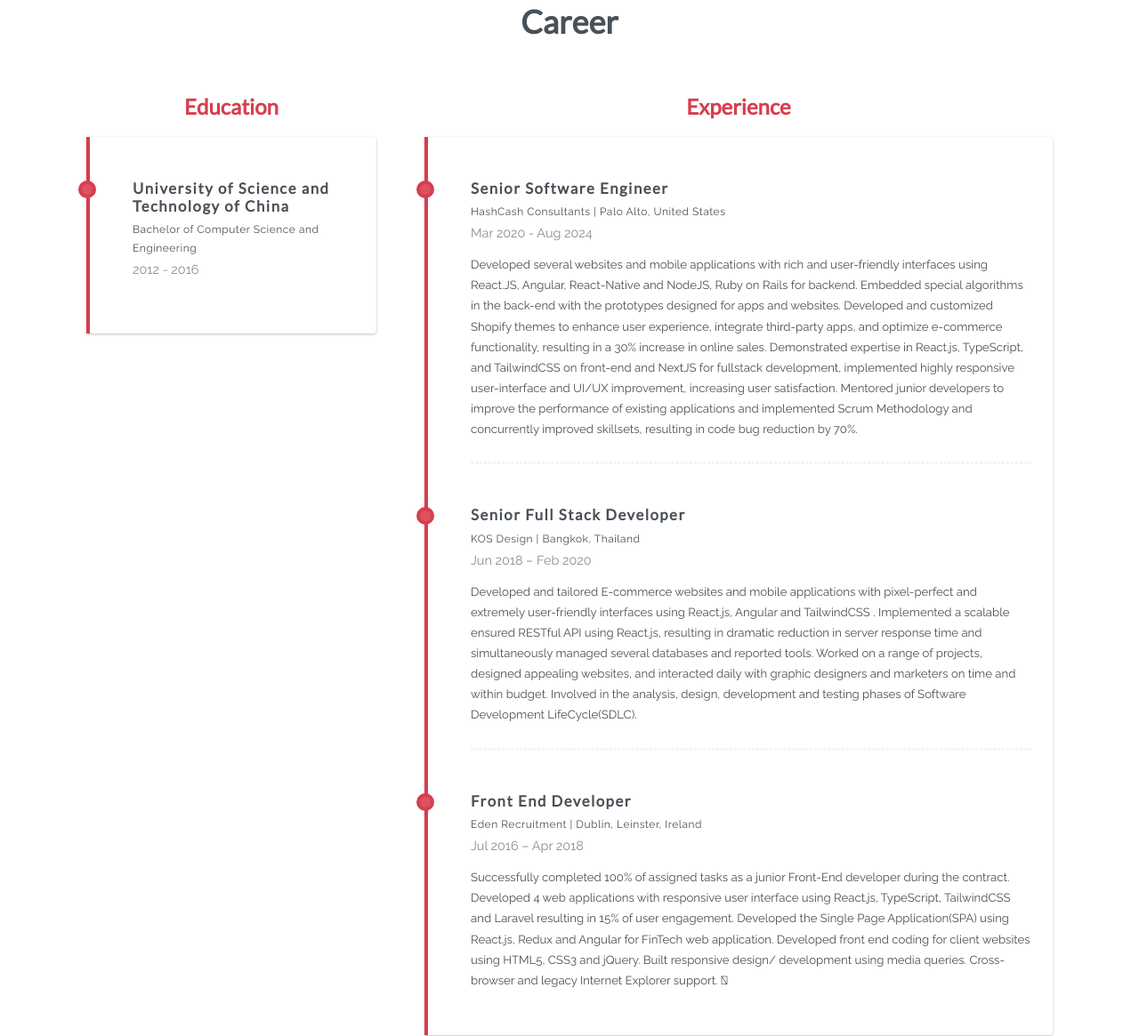
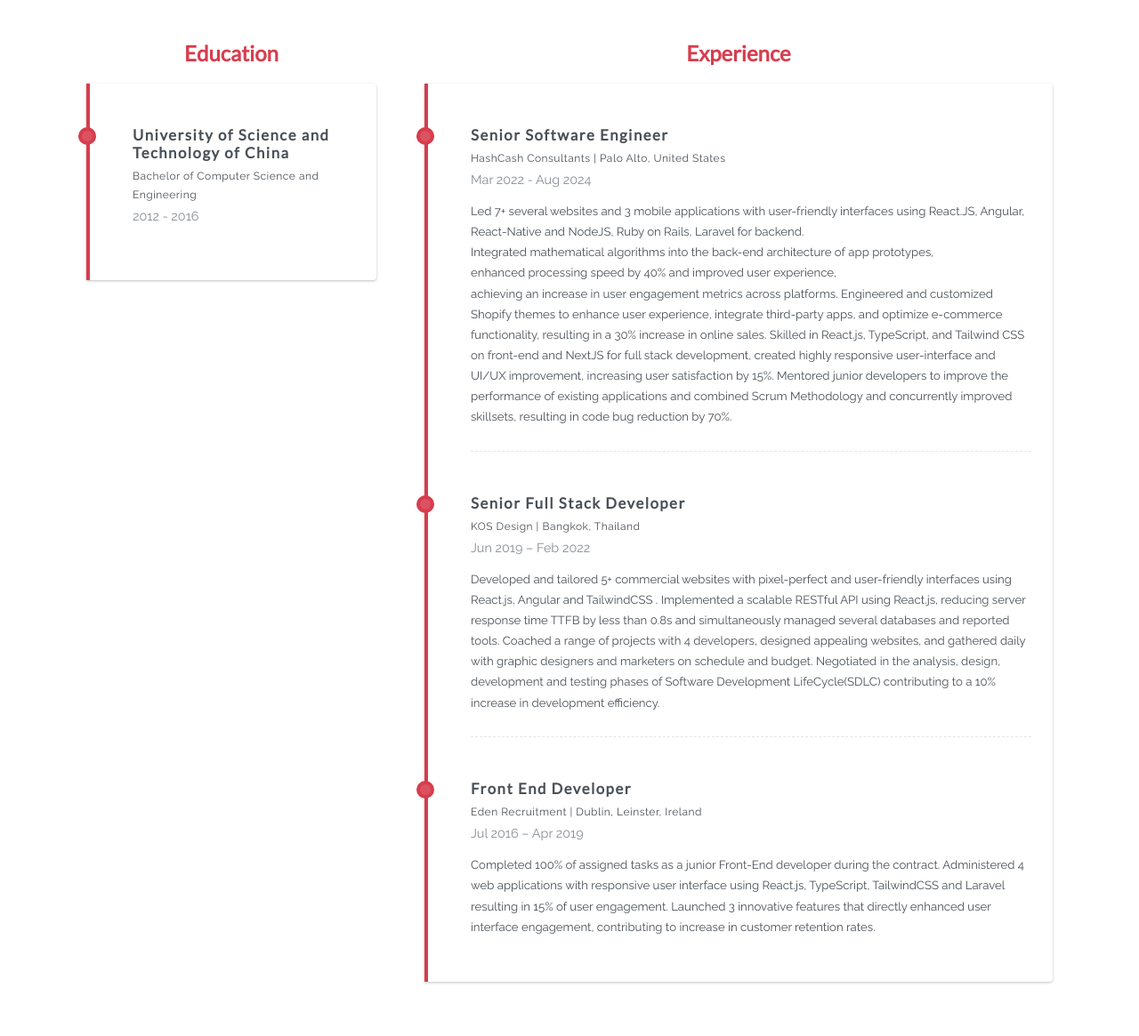
Before and after one commit to lumseed/lumseed.github.io, a plain HTML site: page index.html in a window 1280 px wide. Shown: the part 1369-2534 px from the top of the page at 89% size. Drawn offline with Linux system fonts and the light colour scheme.

Commit message:
upgraded summary

```diff
--- a/index.html
+++ b/index.html
@@ -269,7 +269,8 @@
                             <div class="paper-clip"></div>
                             <h2>About me</h2>
                             <div class="body-card-text">
-                                Demonstrated history of excellence with over 8 years of experience in designing, building, and implementing web and mobile applications throughout multiple positions with several companies with a focus on Full Stack Development and Engineering. Spearheaded the development of scalable and efficient web and mobile applications with rich and user-friendly interfaces as an innovative problem-solver, designer, and coder with excellent time and project management skills. Implemented modern technologies to build and deploy web and mobile applications, resulting in increased user engagement and user experience. Familiar with project management and team communication tools like Jira and Slack, and Git for version control.
+                                Demonstrated history of excellence with over 8 years of experience in designing, building, and implementing web and mobile applications throughout multiple positions with 3 companies with a focus on Full Stack Development and Engineering.
+Spearheaded the development of scalable and efficient web applications as a designer, and coder with excellent time managing. Implemented modern technologies to build and deploy web and mobile applications, resulting in increased user engagement and user experience. Familiar with project management and team communication tools like Jira and Slack, and Git for version control.
                             </div>
                         </div>
                     </div>
@@ -317,15 +318,16 @@
                                     <div class="event-headline">
                                         <h3 class="event-title">Senior Software Engineer</h3>
                                         <p class="event-sub-title">HashCash Consultants | Palo Alto, United States</p>
-                                        <p class="event-when"> Mar 2020 - Aug 2024 </p>
+                                        <p class="event-when"> Mar 2022 - Aug 2024 </p>
                                     </div>
                                     <div class="event-body">
                                         <p>
-                                            Developed several websites and mobile applications with rich and user-friendly interfaces using React.JS, Angular, React-Native and NodeJS, Ruby on Rails for backend.
-Embedded special algorithms in the back-end with the prototypes designed for apps and websites.
-Developed and customized Shopify themes to enhance user experience, integrate third-party apps, and optimize e-commerce functionality, resulting in a 30% increase in online sales.
-Demonstrated expertise in React.js, TypeScript, and TailwindCSS on front-end and NextJS for fullstack development, implemented highly responsive user-interface and UI/UX improvement, increasing user satisfaction.
-Mentored junior developers to improve the performance of existing applications and implemented Scrum Methodology and concurrently improved skillsets, resulting in code bug reduction by 70%.
+                                            Led 7+ several websites and 3 mobile applications with user-friendly interfaces using React.JS, Angular, React-Native and NodeJS, Ruby on Rails, Laravel for backend.
+Integrated mathematical algorithms into the back-end architecture of app prototypes, enhanced processing speed by 40% and improved user experience, achieving an increase in user engagement metrics across platforms.
+Engineered and customized Shopify themes to enhance user experience, integrate third-party apps, and optimize e-commerce functionality, resulting in a 30% increase in online sales.
+Skilled in React.js, TypeScript, and Tailwind CSS on front-end and NextJS for full stack development, created highly responsive user-interface and UI/UX improvement, increasing user satisfaction by 15%.
+Mentored junior developers to improve the performance of existing applications and combined Scrum Methodology and concurrently improved skillsets, resulting in code bug reduction by 70%.
+
                                         </p>
                                     </div>
                                 </li>
@@ -333,15 +335,14 @@ Mentored junior developers to improve the performance of existing applications a
                                     <div class="event-headline">
                                         <h3 class="event-title">Senior Full Stack Developer</h3>
                                         <p class="event-sub-title">KOS Design | Bangkok, Thailand</p>
-                                        <p class="event-when"> Jun 2018 – Feb 2020 </p>
+                                        <p class="event-when"> Jun 2019 – Feb 2022 </p>
                                     </div>
                                     <div class="event-body">
                                         <p>
-                                            Developed and tailored E-commerce websites and mobile applications with pixel-perfect and extremely user-friendly interfaces using React.js, Angular and TailwindCSS .
-Implemented a scalable ensured RESTful API using React.js, resulting in dramatic reduction in server response time and simultaneously managed several databases and reported tools.
-Worked on a range of projects, designed appealing websites, and interacted daily with graphic designers and marketers on time and within budget.
-Involved in the analysis, design, development and testing phases of Software Development LifeCycle(SDLC).
-
+                                            Developed and tailored 5+ commercial websites with pixel-perfect and user-friendly interfaces using React.js, Angular and TailwindCSS .
+Implemented a scalable RESTful API using React.js, reducing server response time TTFB by less than 0.8s and simultaneously managed several databases and reported tools.
+Coached a range of projects with 4 developers, designed appealing websites, and gathered daily with graphic designers and marketers on schedule and budget.
+Negotiated in the analysis, design, development and testing phases of Software Development LifeCycle(SDLC) contributing to a 10% increase in development efficiency.
                                         </p>
                                     </div>
                                 </li>
@@ -349,16 +350,13 @@ Involved in the analysis, design, development and testing phases of Software Dev
                                     <div class="event-headline">
                                         <h3 class="event-title">Front End Developer</h3>
                                         <p class="event-sub-title">Eden Recruitment | Dublin, Leinster, Ireland </p>
-                                        <p class="event-when"> Jul 2016 – Apr 2018 </p>
+                                        <p class="event-when"> Jul 2016 – Apr 2019 </p>
                                     </div>
                                     <div class="event-body">
                                         <p>
-                                            Successfully completed 100% of assigned tasks as a junior Front-End developer during the contract.
-Developed 4 web applications with responsive user interface using React.js, TypeScript, TailwindCSS and Laravel resulting in 15% of user engagement.
-Developed the Single Page Application(SPA) using React.js, Redux and Angular for FinTech web application.
-Developed front end coding for client websites using HTML5, CSS3 and jQuery.
-Built responsive design/ development using media queries. Cross-browser and legacy Internet Explorer support.
-
+                                            Completed 100% of assigned tasks as a junior Front-End developer during the contract.
+Administered 4 web applications with responsive user interface using React.js, TypeScript, TailwindCSS and Laravel resulting in 15% of user engagement.
+Launched 3 innovative features that directly enhanced user interface engagement, contributing to increase in customer retention rates.
                                         </p>
                                     </div>
                                 </li>
@@ -443,7 +441,7 @@ Built responsive design/ development using media queries. Cross-browser and lega
                                 <li><a href="">MUI</a></li>
                                 <li><a href="">Chakra-UI</a></li>
                                 <li><a href="">Git</a></li>
-                                <li><a href="">Pytorch</a></li>
+                                <li><a href="">Python</a></li>
                                 <li><a href="">Django</a></li>
                                 <li><a href="">Squarespace</a></li>
                                 <li><a href="">NextJS</a></li>
@@ -461,7 +459,6 @@ Built responsive design/ development using media queries. Cross-browser and lega
                                 <li><a href="">ReactJs</a></li>
                                 <li><a href="">VueJs</a></li>
                                 <li><a href="">AngularJs</a></li>
-                                <li><a href="">Python</a></li>
                                 <li><a href="">Scrapping</a></li>
                                 <li><a href="">Mysql</a></li>
                                 <li><a href="">Postgres SQL</a></li>
@@ -488,7 +485,7 @@ Built responsive design/ development using media queries. Cross-browser and lega
                 <div class="col-12">
                     <div class="section-title-header text-center">
                         <h2 class="section-title wow fadeInUp animated" data-wow-delay="0.2s"
-                            style="visibility: visible; animation-delay: 0.2s;">My Portfolio</h2>
+                            style="visibility: visible; animation-delay: 0.2s;">The best projects</h2>
                         <!-- <p class="wow fadeInDown" data-wow-delay="0.2s">Here is a set of my projects </p> -->
                     </div>
                 </div>
```
